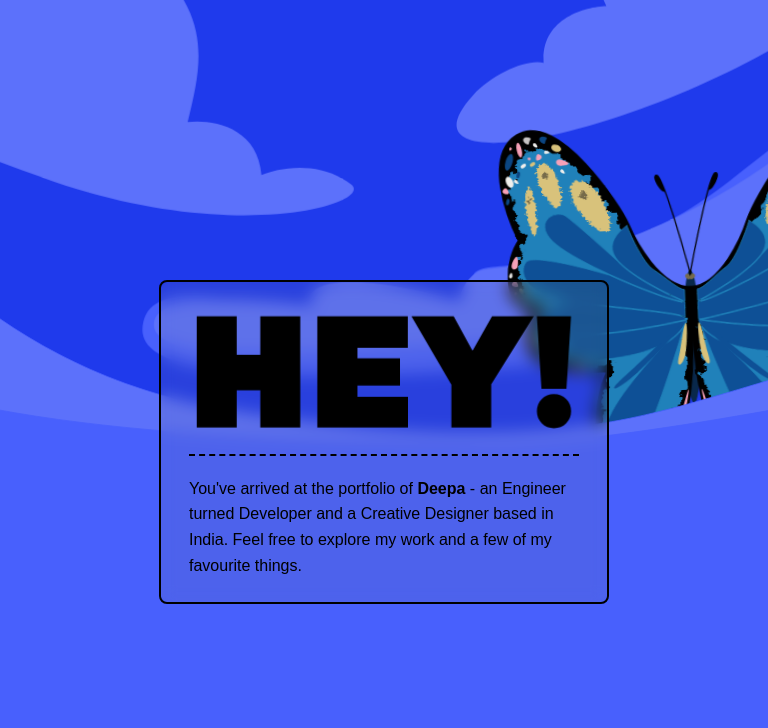
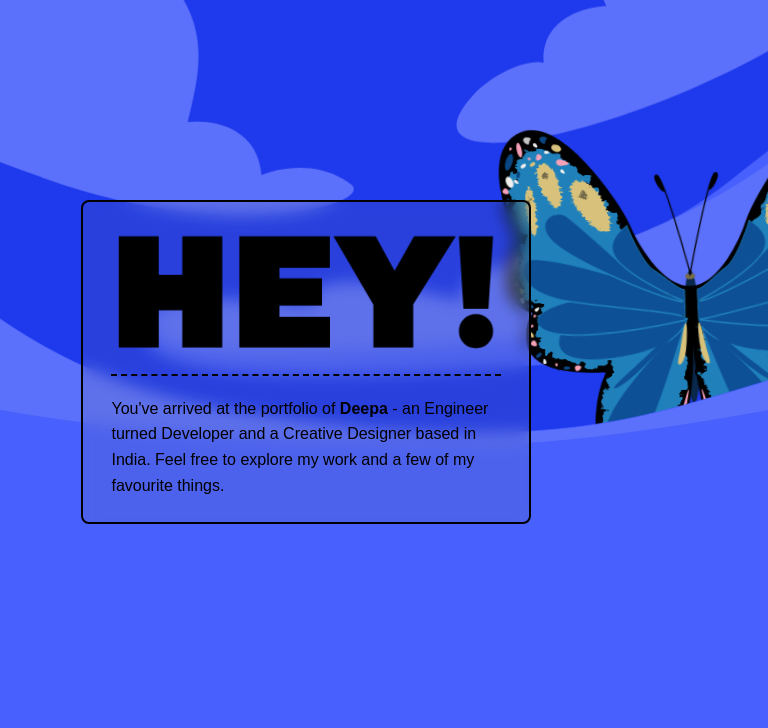
Before and after one commit to deepa-raj/portfolio, a plain HTML site: page index.html in a window 768 px wide. Shown: the part 72-800 px from the top of the page. Drawn offline with nearby package versions, Linux system fonts and the light colour scheme; a web font is replaced by a local one.

Commit message:
fix hero section

```diff
--- a/style.css
+++ b/style.css
@@ -536,14 +536,6 @@ nav.nav-hidden {
 
 
 @media (min-width: 481px) and (max-width: 860px){
-  .hero-inner {
-    top: 80px;
-    margin-left: 0;
-    width: 100%;
-    display: flex;
-    justify-content: center;
-    padding: 40px 24px;
-  }
   .hero-copy{
     font-size: 1rem;
   }
```
